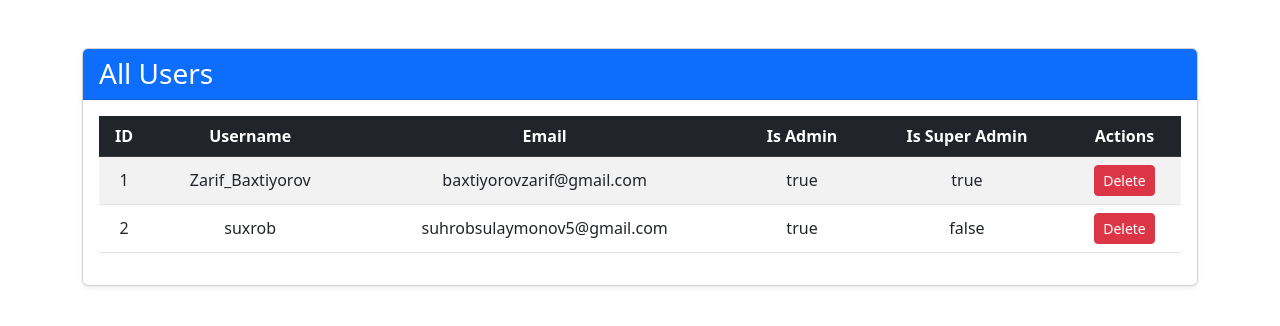
After one commit to Zarifwebme/MyBlog, a Flask app: page /all_users in a window 1280 px wide. The commit adds this page. Shown: the top 326 px of the page. Run offline with Flask 3, Linux system fonts and the light colour scheme; a user stored in the database is signed in; data comes from the database, SQL or seed files in the repository.

Commit message:
create user.html and user.js add get_user, delete_user, all_user, function in routes.py

```diff
--- a/app/routes.py
+++ b/app/routes.py
@@ -114,6 +114,62 @@ def logout():
     except Exception as e:
         return jsonify({'error': f'An unexpected error occurred: {str(e)}'}), 500
 
+@bp.route('/get_all_users', methods=['GET'])
+@login_required
+def get_all_users():
+    try:
+        # Ensure only admins or super admins can view all users
+        if not current_user.is_admin and not current_user.is_super_admin:
+            return jsonify({'error': 'Access denied. Only Admins and Super Admins can view all users.'}), 403
+
+        # Fetch all users
+        users = User.query.all()
+
+        # Serialize the list of users
+        user_list = [
+            {
+                'id': user.id,
+                'username': user.username,
+                'email': user.email,
+                'is_admin': user.is_admin,
+                'is_super_admin': user.is_super_admin
+            } for user in users
+        ]
+
+        return jsonify(user_list), 200
+
+    except Exception as e:
+        return jsonify({'error': f'An unexpected error occurred: {str(e)}'}), 500
+
+@bp.route('/delete_user', methods=['DELETE'])
+@login_required
+def delete_user():
+    try:
+        data = request.get_json()
+
+        if not data or not data.get('id'):
+            return jsonify({'error': 'Missing required fields'}), 400
+
+        user_id = data['id']
+
+        # Ensure only admins or super admins can delete users
+        if not current_user.is_admin and not current_user.is_super_admin:
+            return jsonify({'error': 'Access denied. Only Admins and Super Admins can delete users.'}), 403
+
+        # Find the user by ID
+        user = User.query.get(user_id)
+        if not user:
+            return jsonify({'error': 'User not found'}), 404
+
+        # Delete the user
+        db.session.delete(user)
+        db.session.commit()
+
+        return jsonify({'message': 'User deleted successfully'}), 200
+
+    except Exception as e:
+        return jsonify({'error': f'An unexpected error occurred: {str(e)}'}), 500
+
 @bp.route('/create_admin', methods=['POST'])
 @login_required
 def create_admin():
@@ -214,6 +270,14 @@ def create_admin_form():
         return "Access Denied. Only Super Admins can access this page.", 403
     return render_template('create_admin.html')
 
+@bp.route('/all_users', methods=['GET'])
+@login_required
+def all_users():
+    if not current_user.is_super_admin:
+        return "Access Denied. Only Super Admins can access this page.", 403
+    return render_template('users.html')
+
+
 @bp.route('/password_recovery')
 def password_recovery():
     return render_template('password_recovery.html')
--- /dev/null
+++ b/app/static/js/users.js
@@ -0,0 +1,42 @@
+document.addEventListener('DOMContentLoaded', function() {
+    loadUsers();
+});
+
+function loadUsers() {
+    fetch('/get_all_users')
+        .then(response => response.json())
+        .then(data => {
+            const usersTable = document.getElementById('usersTable').getElementsByTagName('tbody')[0];
+            usersTable.innerHTML = '';
+            data.forEach(user => {
+                const row = usersTable.insertRow();
+                row.innerHTML = `
+                    <td>${user.id}</td>
+                    <td>${user.username}</td>
+                    <td>${user.email}</td>
+                    <td>${user.is_admin}</td>
+                    <td>${user.is_super_admin}</td>
+                    <td>
+                        <button class="btn btn-danger btn-sm" onclick="deleteUser(${user.id})">Delete</button>
+                    </td>
+                `;
+            });
+        })
+        .catch(error => console.error('Error loading users:', error));
+}
+
+function deleteUser(userId) {
+    if (confirm('Are you sure you want to delete this user?')) {
+        fetch(`/delete_user/${userId}`, {
+            method: 'DELETE'
+        })
+        .then(response => {
+            if (response.ok) {
+                loadUsers();
+            } else {
+                alert('Failed to delete user.');
+            }
+        })
+        .catch(error => console.error('Error deleting user:', error));
+    }
+}
--- a/app/templates/admin_panel.html
+++ b/app/templates/admin_panel.html
@@ -24,10 +24,10 @@
                     <a class="nav-link" href="#">Post</a>
                 </li>
                 <li class="nav-item">
-                    <a class="nav-link" href="#">Users</a>
+                    <a class="nav-link" href="{{url_for('main.all_users')}}">Users</a>
                 </li>
                 <li class="nav-item">
-                    <a class="nav-link" href="/create_admin_form">Admins</a>
+                    <a class="nav-link" href="{{url_for('main.create_admin_form')}}">Admins</a>
                 </li>
                 <li class="nav-item">
                     <a class="nav-link text-danger" href="#">Logout</a>
--- a/app/templates/create_admin.html
+++ b/app/templates/create_admin.html
@@ -24,7 +24,7 @@
                     <a class="nav-link" href="#">Post</a>
                 </li>
                 <li class="nav-item">
-                    <a class="nav-link" href="#">Users</a>
+                    <a class="nav-link" href="{{url_for('main.all_users')}}">Users</a>
                 </li>
                 <li class="nav-item">
                     <a class="nav-link" href="/create_admin_form">Admins</a>
--- /dev/null
+++ b/app/templates/users.html
@@ -0,0 +1,44 @@
+<!DOCTYPE html>
+<html lang="en">
+<head>
+    <meta charset="UTF-8">
+    <meta name="viewport" content="width=device-width, initial-scale=1.0">
+    <title>User Management</title>
+    <!-- Bootstrap CSS -->
+    <link href="https://cdn.jsdelivr.net/npm/bootstrap@5.3.0/dist/css/bootstrap.min.css" rel="stylesheet">
+</head>
+<body>
+    <div class="container mt-5">
+        <div class="card shadow-sm">
+            <div class="card-header bg-primary text-white d-flex justify-content-between align-items-center">
+                <h3 class="card-title mb-0">All Users</h3>
+            </div>
+            <div class="card-body">
+                <div class="table-responsive">
+                    <table class="table table-hover table-striped align-middle text-center" id="usersTable">
+                        <thead class="table-dark">
+                            <tr>
+                                <th>ID</th>
+                                <th>Username</th>
+                                <th>Email</th>
+                                <th>Is Admin</th>
+                                <th>Is Super Admin</th>
+                                <th>Actions</th>
+                            </tr>
+                        </thead>
+                        <tbody>
+                            <!-- Dynamic rows will be added here -->
+                        </tbody>
+                    </table>
+                </div>
+            </div>
+        </div>
+    </div>
+
+    <!-- Bootstrap JS Bundle (including Popper.js) -->
+    <script src="https://cdn.jsdelivr.net/npm/bootstrap@5.3.0/dist/js/bootstrap.bundle.min.js"></script>
+    <!-- Custom JS -->
+    <script src="/static/js/users.js"></script>
+
+</body>
+</html>
```
